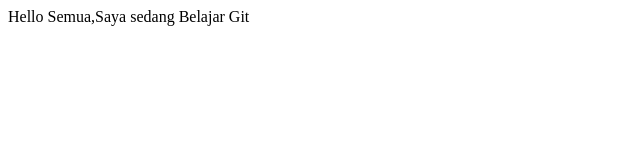
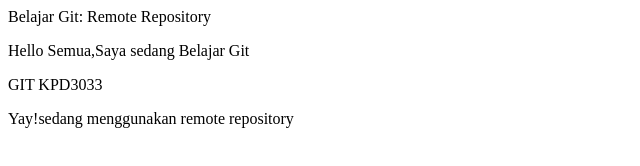
Before and after one commit to IqramCute/projek01html, a plain HTML site: page index.html in a window 1280 px wide. Shown: the whole page, without its empty margins (0-640 px from the left). Drawn offline with Linux system fonts and the light colour scheme.

Commit message:
mengubah tajuk dan teks pada body

```diff
--- a/index.html
+++ b/index.html
@@ -1,8 +1,11 @@
 <html>
     <head>
         <title>Belajar Git - Project 01</title>
+        <p>Belajar Git: Remote Repository</p>
     </head>
     <body>
         <p>Hello Semua,Saya sedang Belajar Git</p>
+        <p>GIT KPD3033</p>
+    <p>Yay!sedang menggunakan remote repository</p>
     </body>
 </html>
```
